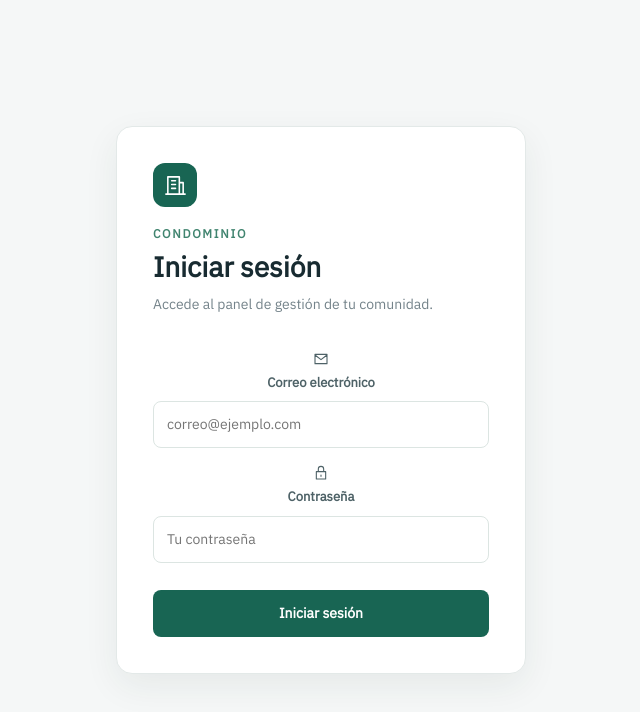
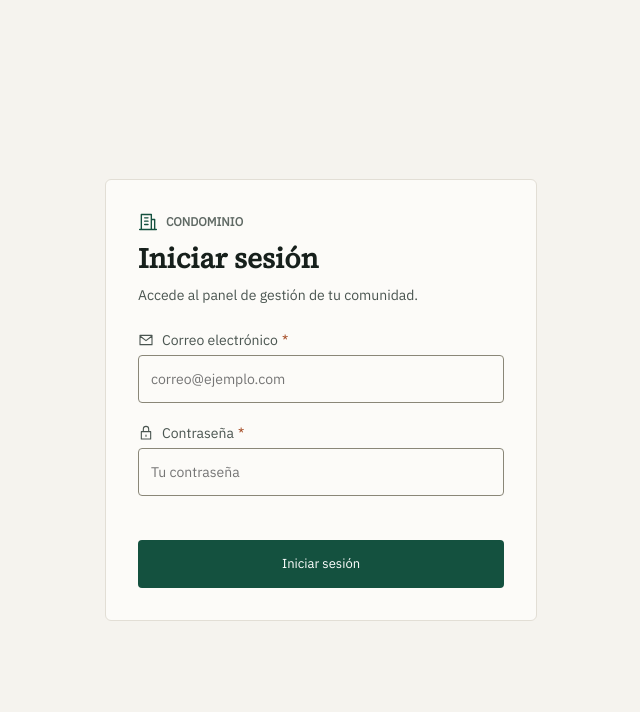
Before and after one commit to SebastianArguello31/condo-management-system, a React (Vite) app in the folder frontend/: page /perfil in a window 1280 px wide. Shown: the top 712 px of the page, without its empty margins (319-959 px from the left). Built offline with nearby package versions, Linux system fonts and the light colour scheme.

Commit message:
refactor(auth): rediseño del Login al kit (F2-9)

```diff
--- a/frontend/src/features/auth/Login.jsx
+++ b/frontend/src/features/auth/Login.jsx
@@ -1,44 +1,133 @@
+/* Login al kit (F2-9). Contrato INTACTO: ({ onLogin }) y POST
+ * ${routes.auth}/login con { email: email.trim(), password }; el result
+ * va directo a onLogin(result) — token, sesión y redirección/aterrizaje
+ * por rol siguen en App.jsx, y el guard de 401 de api.js no considera al
+ * login (ruta excluida). Validación en cliente con el schema `login`
+ * (espejo del backend): errores por campo en Field (validate() + err.errors,
+ * arrays → primer mensaje) y el resto (401, red) en Alert danger con foco.
+ * Etiquetas con glifo a la izquierda: Field acepta label como ReactNode y
+ * la variante de alineación va acotada a .login-panel en login.css. */
+import { useEffect, useRef, useState } from "react";
 import { routes } from "../../services/routes";
-import { useRef, useState } from "react";
 import { api } from "../../services/api";
+import { useMutation } from "../../hooks";
+import { Alert, Button, Field, Input } from "../../components/ui";
 import Icon from "../../components/ui/Icon";
+import { login, validate } from "../../validations";
 import "./login.css";
 
 export default function Login({ onLogin }) {
   const [email, setEmail] = useState("");
   const [password, setPassword] = useState("");
-  const [error, setError] = useState("");
-  const [busy, setBusy] = useState(false);
-  const inFlight = useRef(false);
+  const [fieldErrors, setFieldErrors] = useState({});
+  const [error, setError] = useState(null);
+  const [intento, setIntento] = useState(0);
+  const panelRef = useRef(null);
+  const alertaRef = useRef(null);
+
+  const { run, busy } = useMutation((body) =>
+    api(`${routes.auth}/login`, { method: "POST", body })
+  );
+
+  /* Foco al PRIMER campo inválido en cada envío fallido (intento solo
+   * cambia cuando se setean errores: no roba el foco al escribir). */
+  useEffect(() => {
+    if (!intento) return;
+    panelRef.current?.querySelector(".ui-control-invalid")?.focus();
+  }, [intento]);
+
+  /* Foco al error de la acción cuando aparece. */
+  useEffect(() => {
+    if (error) alertaRef.current?.focus();
+  }, [error]);
+
+  function actualizar(campo, valor) {
+    if (campo === "email") setEmail(valor);
+    else setPassword(valor);
+    setFieldErrors((prev) => {
+      if (!prev[campo]) return prev;
+      const next = { ...prev };
+      delete next[campo];
+      return next;
+    });
+  }
 
   async function handleSubmit(event) {
     event.preventDefault();
-    if (inFlight.current) return;
-    inFlight.current = true;
-    setBusy(true);
-    setError("");
+    setError(null);
+    const errores = validate({ email, password }, login);
+    setFieldErrors(errores);
+    if (Object.keys(errores).length) {
+      setIntento((prev) => prev + 1);
+      return;
+    }
     try {
-      const result = await api(`${routes.auth}/login`, { method: "POST", body: { email: email.trim(), password } });
+      const result = await run({ email: email.trim(), password });
       onLogin(result);
     } catch (err) {
-      setError(err.message || "No se pudo iniciar sesión.");
-    } finally {
-      inFlight.current = false;
-      setBusy(false);
+      if (err?.errors && typeof err.errors === "object") {
+        const porCampo = {};
+        for (const [campo, mensajes] of Object.entries(err.errors)) {
+          porCampo[campo] = Array.isArray(mensajes) ? mensajes[0] : String(mensajes);
+        }
+        setFieldErrors(porCampo);
+        setIntento((prev) => prev + 1);
+      } else {
+        setError(err?.message || "No se pudo iniciar sesión.");
+      }
     }
   }
 
-  return <main className="login-page"><section className="login-card" aria-labelledby="login-title">
-    <div className="login-brand" aria-hidden="true"><Icon name="buildings" size={23} /></div>
-    <p className="login-kicker">CONDOMINIO</p><h1 id="login-title">Iniciar sesión</h1>
-    <p className="login-description">Accede al panel de gestión de tu comunidad.</p>
-    <form onSubmit={handleSubmit} aria-busy={busy}>
-      {error && <p className="login-error" role="alert">{error}</p>}
-      <label htmlFor="login-email"><Icon name="mail" size={16} />Correo electrónico</label>
-      <input id="login-email" type="email" name="email" autoComplete="username" value={email} onChange={(event) => setEmail(event.target.value)} placeholder="correo@ejemplo.com" required disabled={busy} />
-      <label htmlFor="login-password"><Icon name="lock" size={16} />Contraseña</label>
-      <input id="login-password" type="password" name="password" autoComplete="current-password" value={password} onChange={(event) => setPassword(event.target.value)} placeholder="Tu contraseña" required disabled={busy} />
-      <button type="submit" disabled={busy}>{busy ? "Ingresando…" : "Iniciar sesión"}</button>
-    </form>
-  </section></main>;
+  return (
+    <main className="login-page">
+      <section ref={panelRef} className="login-panel" aria-labelledby="login-title">
+        <p className="login-brand">
+          <Icon name="buildings" size={20} />
+          <span className="login-kicker">CONDOMINIO</span>
+        </p>
+        <h1 className="login-title" id="login-title">Iniciar sesión</h1>
+        <p className="login-description">Accede al panel de gestión de tu comunidad.</p>
+        <form className="ui-form-stack" onSubmit={handleSubmit} noValidate aria-busy={busy || undefined}>
+          {error && (
+            <div ref={alertaRef} tabIndex={-1}>
+              <Alert tone="danger">{error}</Alert>
+            </div>
+          )}
+          <Field
+            label={<><Icon name="mail" size={16} /><span>Correo electrónico</span></>}
+            required
+            error={fieldErrors.email}
+          >
+            <Input
+              type="email"
+              name="email"
+              autoComplete="username"
+              placeholder="correo@ejemplo.com"
+              value={email}
+              onChange={(event) => actualizar("email", event.target.value)}
+            />
+          </Field>
+          <Field
+            label={<><Icon name="lock" size={16} /><span>Contraseña</span></>}
+            required
+            error={fieldErrors.password}
+          >
+            <Input
+              type="password"
+              name="password"
+              autoComplete="current-password"
+              placeholder="Tu contraseña"
+              value={password}
+              onChange={(event) => actualizar("password", event.target.value)}
+            />
+          </Field>
+          <div className="ui-form-actions">
+            <Button type="submit" block busy={busy}>
+              {busy ? "Ingresando…" : "Iniciar sesión"}
+            </Button>
+          </div>
+        </form>
+      </section>
+    </main>
+  );
 }
--- a/frontend/src/features/auth/login.css
+++ b/frontend/src/features/auth/login.css
@@ -1 +1,137 @@
-.login-page{min-height:100vh;display:grid;place-items:center;padding:24px;background:#f5f7f7;color:#182b31}.login-card{width:min(100%,410px);padding:36px;border:1px solid #e3e9e8;border-radius:16px;background:#fff;box-shadow:0 12px 35px #203e2912}.login-brand{display:grid;place-items:center;width:44px;height:44px;margin-bottom:18px;border-radius:12px;background:#186553;color:#fff}.login-kicker{margin:0 0 8px;color:#40846f;font-size:12px;font-weight:700;letter-spacing:1.7px}.login-card h1{margin:0;font-size:28px;line-height:1.15}.login-description{margin:10px 0 28px;color:#74838a;font-size:14px}.login-card form{display:grid;gap:9px}.login-card label{display:flex;align-items:center;gap:6px;margin-top:8px;color:#4e6267;font-size:13px;font-weight:600}.login-card input{box-sizing:border-box;width:100%;padding:12px 13px;border:1px solid #dce5e2;border-radius:8px;color:#182b31;font:inherit;outline:none}.login-card input:focus{border-color:#84baa1;box-shadow:0 0 0 3px #84baa133}.login-card button{margin-top:18px;padding:13px 16px;border:0;border-radius:8px;background:#186553;color:#fff;cursor:pointer;font:inherit;font-weight:600}.login-card button:hover:not(:disabled){background:#104b3d}.login-card button:disabled{cursor:wait;opacity:.7}.login-error{margin:0 0 4px;padding:10px 12px;border-radius:8px;background:#fff1ee;color:#a33e3e;font-size:13px}@media(max-width:480px){.login-card{padding:28px 22px}}
+/*==========================================================================
+ Login (F2-9): rediseño sobre tokens (única fuente: styles/tokens.css).
+ Sin hex ni px sueltos (excepción del plan: líneas de 1px/2px), radios ≤
+ 8px, sin sombras decorativas ni gradientes; transiciones solo
+ color/opacidad (ya definidas en ui.css). Único breakpoint: 640px.
+ Nota para F2-11: las clases .login-container/.login-form de index.css
+ están muertas (cero consumidores; solo lectura de grep) — aquí no se
+ tocan y quedan anotadas en el plan para la limpieza final.
+ ==========================================================================*/
+
+.login-page {
+  min-height: 100vh;
+  display: grid;
+  place-items: center;
+  padding: var(--space-4);
+  background: var(--bg);
+  color: var(--ink);
+}
+
+.login-panel {
+  width: min(100%, calc(var(--space-12) * 9));
+  padding: var(--space-4);
+  background: var(--surface);
+  border: 1px solid var(--line);
+  border-radius: var(--radius-md);
+}
+
+/* Marca tipográfica izquierda: glifo sin contenedor (stroke currentColor)
+ * junto al kicker; sin bloque de color (convención §3). */
+.login-brand {
+  display: flex;
+  align-items: center;
+  gap: var(--space-2);
+  margin: 0;
+  color: var(--brand);
+}
+
+.login-kicker {
+  color: var(--ink-3);
+  font-size: var(--fs-12);
+  line-height: var(--lh-12);
+  font-weight: 600;
+}
+
+.login-title {
+  margin: var(--space-2) 0 0;
+  font-family: var(--font-display);
+  font-size: var(--fs-28);
+  line-height: var(--lh-28);
+  color: var(--ink);
+}
+
+.login-description {
+  margin: var(--space-2) 0 0;
+  font-size: var(--fs-14);
+  line-height: var(--lh-14);
+  color: var(--ink-2);
+}
+
+/* Etiquetas del kit con glifo + texto + asterisco EN UNA SOLA FILA,
+ * alineados a la izquierda. Ronda 1 del dueño: la ronda inicial solo
+ * declaraba display/align-items/gap — al volver a un CONTENEDOR flex
+ * (inline-flex) el único `flex-direction` que afectaba al label era el
+ * legacy `column` de index.css:104-108 (K1 de ui.css solo lo neutralizaba
+ * vía display: block, que NO declara flex-direction), y el align-items
+ * propio lo centraba → etiqueta apilada y centrada (captura). Ahora se
+ * declaran TODAS las propiedades de fila (0,2,0 gana a .ui-field-label y
+ * al `label` legacy por propiedad). Seguro: el asterisco queda en la
+ * misma fila (margin token compensa el gap flex para separarlo
+ * --space-1 del texto, como pidió el equipo); .ui-visually-hidden es
+ * position: absolute (ui.css:10) → no es ítem flex y no agrega hueco. */
+.login-panel .ui-field-label {
+  display: flex;
+  flex-direction: row;
+  align-items: center;
+  justify-content: flex-start;
+  text-align: left;
+  flex-wrap: nowrap;
+  gap: var(--space-2);
+}
+
+/* Asterisco inline a continuación del texto con --space-1 neto: el gap
+ * flex del label es --space-2, así que el compensado negativo deja el
+ * margen exacto pedido (tokens-only). Color/glifo según ui.css
+ * (.ui-field-required → --accent, span inline). */
+.login-panel .ui-field-required {
+  margin-inline-start: calc(var(--space-1) - var(--space-2));
+}
+
+/* Móvil primero: panel compacto; a >640px el padding respira más
+ * (único breakpoint permitido que aplica aquí). La separación
+ * encabezado→formulario se define al final (ronda 2: --space-6). */
+@media (min-width: 640px) {
+  .login-panel {
+    padding: var(--space-8);
+  }
+}
+
+/* ==========================================================================
+ Ronda 2 (pulido holgado, captura del dueño a 1280): el Login es pantalla
+ de entrada SIN shell, así que va más holgado que el kit, y TODO queda
+ acotado a .login-panel (sin tocar kit/ui.css/tokens).
+ ========================================================================== */
+
+/* Etiquetas de 14px (más legible que el estándar 12px del kit); la fila
+ * glifo→texto→asterisco de la ronda 1 NO cambia (mismo gap de --space-2 y
+ * asterisco pegado con --space-1 neto; el glifo 16px mantiene aria-hidden
+ * nativo y hereda --ink-2). */
+.login-panel .ui-field-label {
+  font-size: var(--fs-14);
+  line-height: var(--lh-14);
+}
+
+/* Controles y botón del Login a 48px (min-height gana por clamping sobre
+ * la height --control-h del kit). El input del kit es input.ui-control
+ * (Input.jsx): su texto queda centrado verticalmente porque el input de
+ * una línea lo pinta centrado en el content box con padding-block: 0.
+ * Foco 2px (--focus-ring), borde --line-control y contrastes intactos. */
+.login-panel input.ui-control {
+  height: var(--space-12);
+  padding-block: 0;
+}
+
+.login-panel .ui-btn {
+  min-height: var(--space-12);
+}
+
+/* Ritmo vertical acotado al panel: --space-5 entre campos; el gap interno
+ * del Field (etiqueta→input, --space-1) queda como el kit. */
+.login-panel .ui-form-stack {
+  gap: var(--space-5);
+}
+
+/* Separación encabezado→formulario: un paso más que la ronda inicial. */
+.login-panel form {
+  margin-top: var(--space-6);
+}
```
Also changed, not shown: 2 other files (tests, documents, lock files or other folders).
